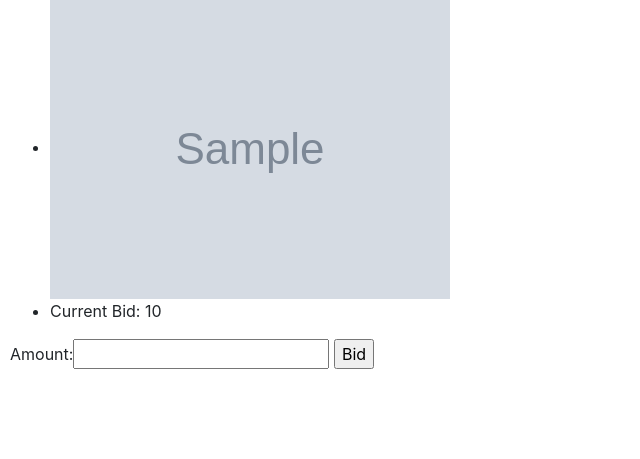
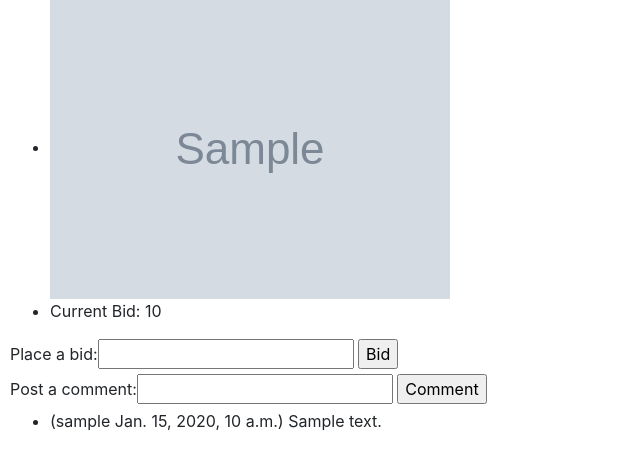
Before and after one commit to Yaksham/AuctionArena, a Django app: page /listing/1 in a window 1280 px wide. Shown: the part 418-877 px from the top of the page, without its empty margins (0-640 px from the left). Before the commit the page ends 787 px from the top, so only its background shows below. Run offline with Django 3.2, Linux system fonts and the light colour scheme; a user stored in the database is signed in; tables that the repository leaves empty hold one stand-in row (values such as "Sample post"); grey boxes marked "Sample" are stand-in pictures; some libraries are stand-ins or nearby versions.

Commit message:
added comments model, posting and viewing comments, and only showing listing that are active on the homescreen

```diff
--- a/auctions/forms.py
+++ b/auctions/forms.py
@@ -1,5 +1,7 @@
+# from xml.etree.ElementTree import Comment
 from django import forms
-from .models import Listing, Bid
+from django.utils.translation import gettext_lazy as _
+from .models import Listing, Bid, Comment
 
 class ListingForm(forms.ModelForm):
     class Meta:
@@ -10,3 +12,14 @@ class PlaceBid(forms.ModelForm):
     class Meta:
         model = Bid
         fields = ['amount']
+        labels = {
+            'amount': _('Place a bid'),
+        }
+
+class PostComment(forms.ModelForm):
+    class Meta:
+        model = Comment
+        fields = ['content']
+        labels = {
+            'content': _('Post a comment'),
+        }
--- a/auctions/models.py
+++ b/auctions/models.py
@@ -24,3 +24,9 @@ class Bid(models.Model):
     time = models.DateTimeField(default=django.utils.timezone.now)
     listing = models.ForeignKey(Listing, on_delete=models.CASCADE, related_name="item_bids")
     bidder = models.ForeignKey(User, related_name="user_bids", on_delete=models.CASCADE)
+
+class Comment(models.Model):
+    content = models.CharField(max_length=2048)
+    time = models.DateTimeField(default=django.utils.timezone.now)
+    listing = models.ForeignKey(Listing, on_delete=models.CASCADE, related_name="listing_comments")
+    author = models.ForeignKey(User, on_delete=models.CASCADE, related_name="user_comments")
--- a/auctions/templates/auctions/listing.html
+++ b/auctions/templates/auctions/listing.html
@@ -61,10 +61,30 @@
         <form action="{% url 'listing' listing.id %}" method="post">
             {% csrf_token %}
             {{ form }}
-            <input type="submit" value="Bid">
+            <input type="submit" value="Bid" name="bid">
         </form>
     {% endif %}
+
     {% if error %}
         {{ error }}
     {% endif %}
+
+    {% if user.is_authenticated %}
+        <form action="{% url 'listing' listing.id %}" method="post">
+            {% csrf_token %}
+            {{ comment_form }}
+            <input type="submit" value="Comment" name="comment">
+        </form>
+    {% endif %}
+
+    <ul>
+        {% for comment in comments %}
+            <li>
+                ({{ comment.author.username }}
+                {{ comment.time }})
+                {{ comment.content }}
+            </li>
+        {% endfor %}
+    </ul>
+
 {% endblock %}
--- a/auctions/views.py
+++ b/auctions/views.py
@@ -5,12 +5,12 @@ from django.http import HttpResponse, HttpResponseRedirect
 from django.shortcuts import render, redirect
 from django.urls import reverse
 
-from .forms import ListingForm, PlaceBid
-from .models import User, Listing, Bid#, Watchlist
+from .forms import ListingForm, PlaceBid, PostComment
+from .models import User, Listing, Bid, Comment
 
 
 def index(request):
-    listings = Listing.objects.all()
+    listings = Listing.objects.filter(winner=None)
     return render(request, "auctions/index.html", {
         "listings": listings
     })
@@ -74,13 +74,14 @@ def listing(request, listing_id):
         listing.save()
 
     watched = request.user.is_authenticated and listing in request.user.watched_listings.all()
+    comments = listing.listing_comments.all()
 
     if listing.creator == request.user:
         listing_owner = True
     if listing.winner is not None:
         listing_owner = (listing.winner == request.user)
 
-    if request.method == 'POST':
+    if request.method == 'POST' and 'bid' in request.POST:
         form = PlaceBid(request.POST)
         if form.is_valid():
             if maxm is not None:
@@ -89,6 +90,8 @@ def listing(request, listing_id):
                     "listing": listing,
                     "maxm": maxm,
                     "form": PlaceBid(),
+                    "comment_form": PostComment(),
+                    "comments": comments,
                     "watched": watched,
                     "owner": listing_owner,
                     "error": "Bid must be greater than current bid."
@@ -98,6 +101,8 @@ def listing(request, listing_id):
                     "listing": listing,
                     "maxm": maxm,
                     "form": PlaceBid(),
+                    "comment_form": PostComment(),
+                    "comments": comments,
                     "watched": watched,
                     "owner": listing_owner,
                     "error": "Bid must be at least equal to the starting bid."
@@ -108,10 +113,19 @@ def listing(request, listing_id):
             bid.bidder = request.user
             bid.save()
 
+    if request.method == 'POST' and 'comment' in request.POST:
+        form = PostComment(request.POST)
+        comment = form.save(commit=False)
+        comment.author = request.user
+        comment.listing = listing
+        comment.save()
+
     return render(request, "auctions/listing.html", {
             "listing": listing,
             "maxm": maxm,
             "form": PlaceBid(),
+            "comment_form": PostComment(),
+            "comments": comments,
             "watched": watched,
             "owner": listing_owner
         })
```
Also changed, not shown: auctions/migrations/0004_comment.py (added).
